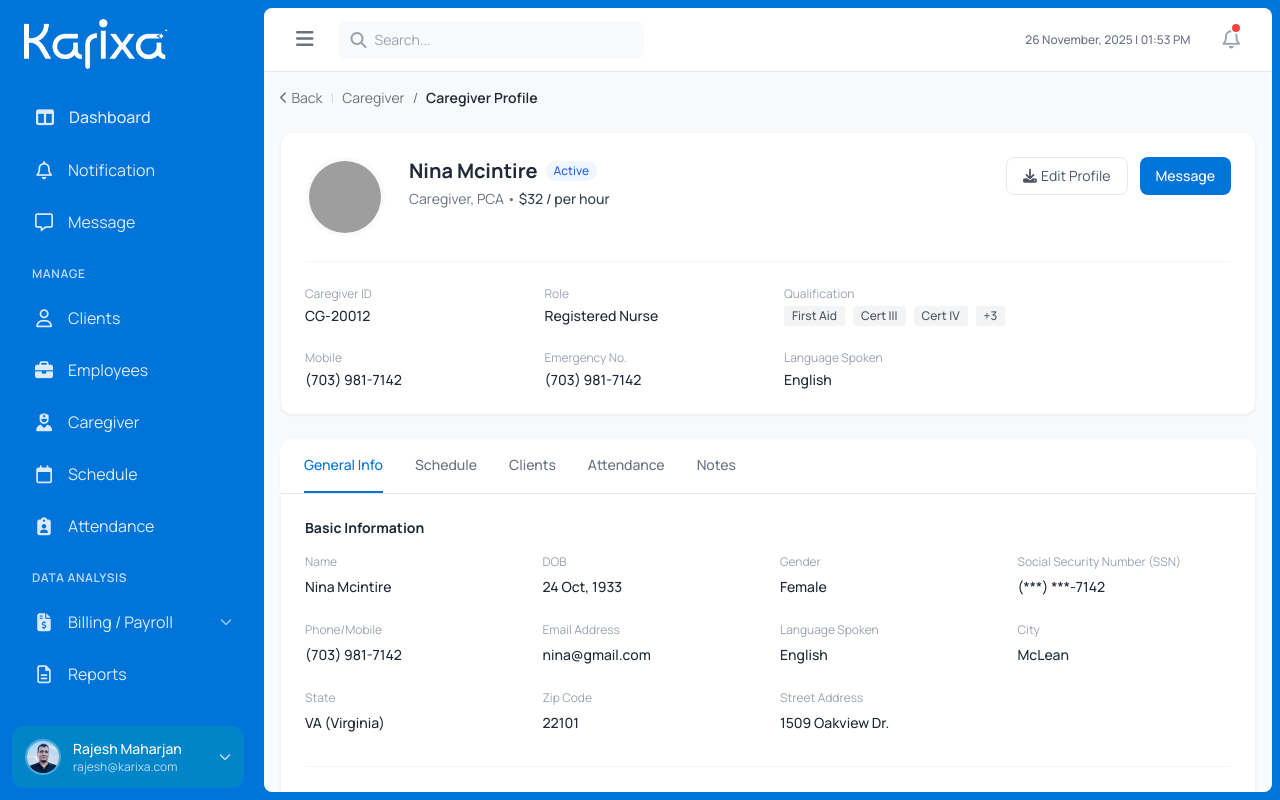
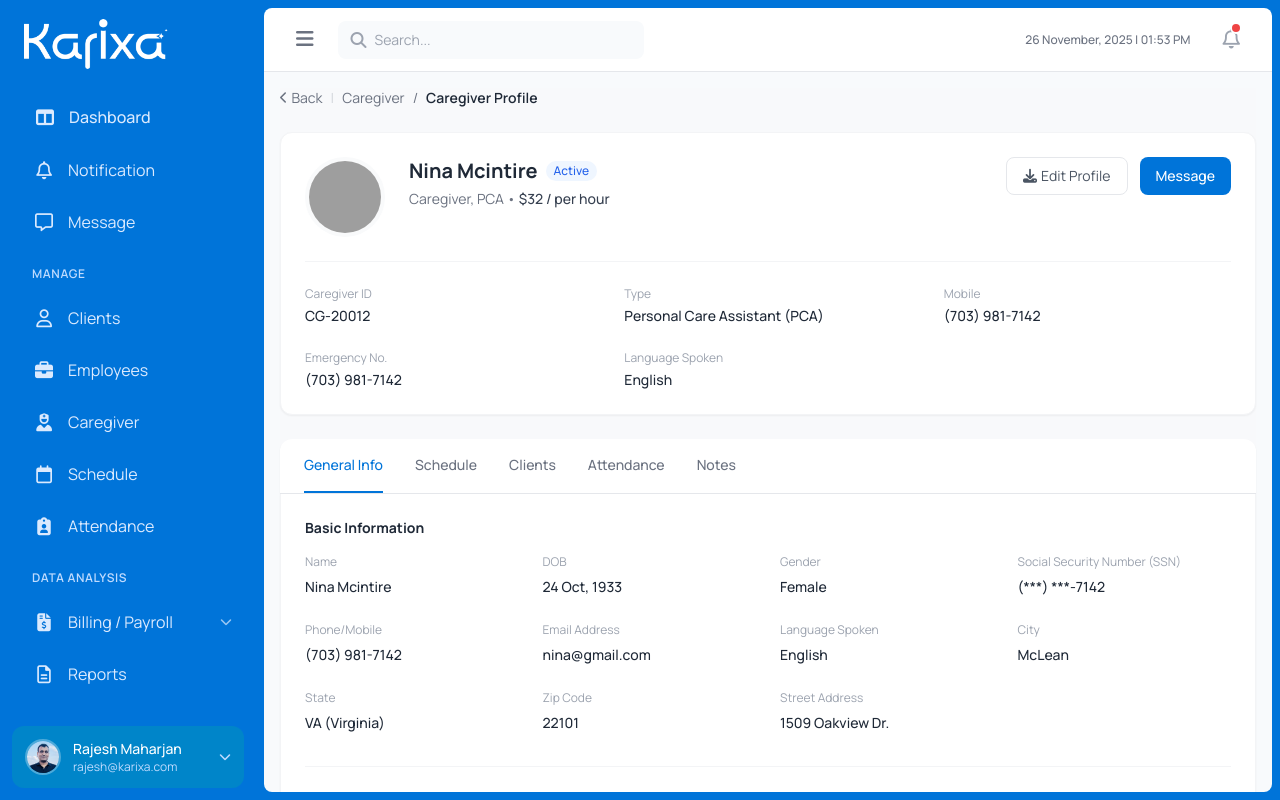
Before and after one commit to manozks/karixa-dashboard, a Next.js app: page /caregivers/CG-00012 in a window 1280 px wide. Built offline with nearby package versions, Linux system fonts and the light colour scheme; grey boxes are pictures that could not be loaded.

Commit message:
updated page

```diff
--- a/app/caregivers/[id]/page.tsx
+++ b/app/caregivers/[id]/page.tsx
@@ -46,15 +46,15 @@ export default function CaregiverProfilePage({ params }: { params: { id: string
            </div>
 
            {/* Info Grid */}
-           <div className="grid grid-cols-2 md:grid-cols-4 gap-y-6 gap-x-8 text-sm border-t border-gray-100 pt-6">
+           <div className="grid grid-cols-2 md:grid-cols-3 gap-y-6 gap-x-8 text-sm border-t border-gray-100 pt-6">
               <div><span className="block text-xs text-gray-400 mb-1">Caregiver ID</span><span className="font-medium text-gray-800">CG-20012</span></div>
-              <div><span className="block text-xs text-gray-400 mb-1">Role</span><span className="font-medium text-gray-800">Registered Nurse</span></div>
-              <div className="col-span-2">
+              <div><span className="block text-xs text-gray-400 mb-1">Type</span><span className="font-medium text-gray-800">Personal Care Assistant (PCA)</span></div>
+           {/*    <div className="col-span-2">
                   <span className="block text-xs text-gray-400 mb-1">Qualification</span>
                   <div className="flex gap-2">
                       {['First Aid', 'Cert III', 'Cert IV', '+3'].map(q => <span key={q} className="bg-gray-100 px-2 py-0.5 rounded text-xs font-medium text-gray-600">{q}</span>)}
                   </div>
-              </div>
+              </div> */}
 
               <div><span className="block text-xs text-gray-400 mb-1">Mobile</span><span className="font-medium text-gray-800">(703) 981-7142</span></div>
               <div><span className="block text-xs text-gray-400 mb-1">Emergency No.</span><span className="font-medium text-gray-800">(703) 981-7142</span></div>
```
